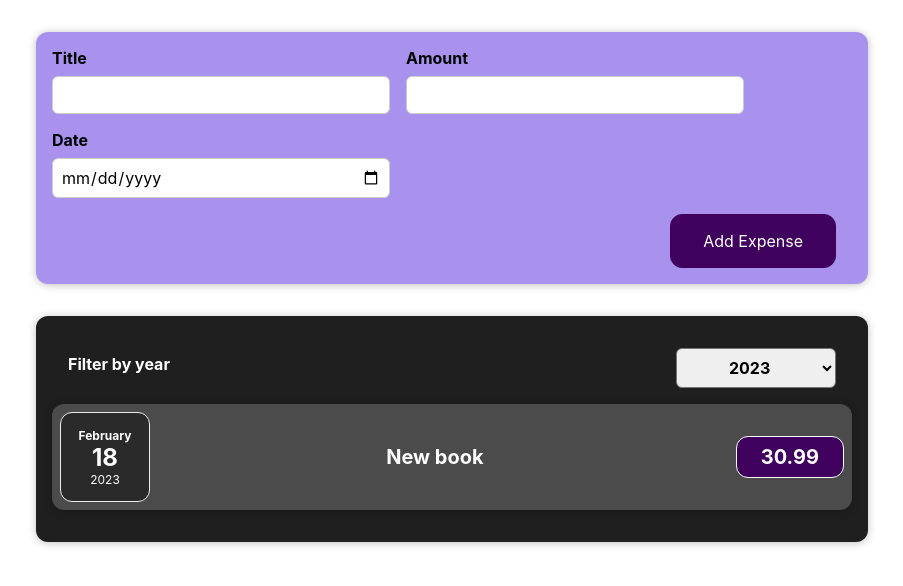
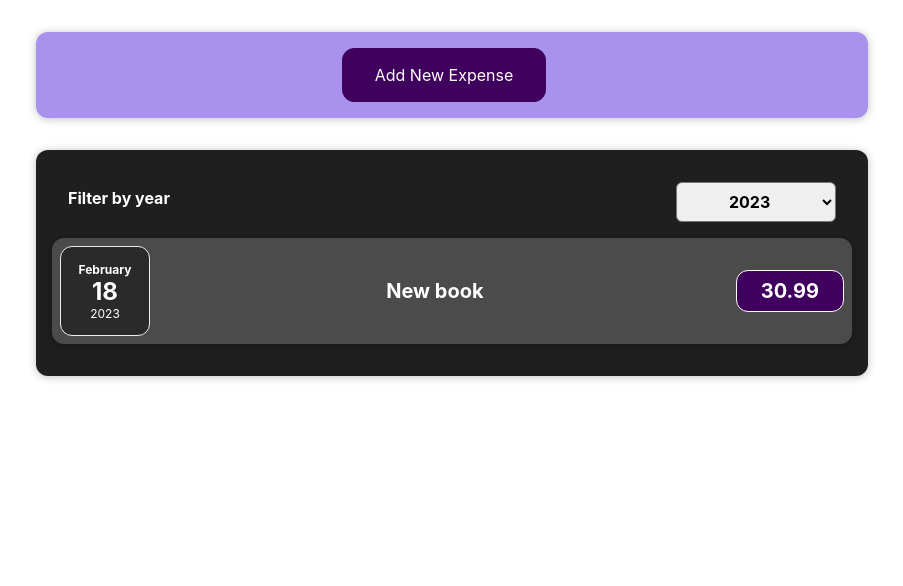
Before and after one commit to carmenjoekalda/Expenses, a React (Create React App) app: page / in a window 1280 px wide. Shown: the top 586 px of the page, without its empty margins (188-1091 px from the left). Built offline with nearby package versions, Linux system fonts and the light colour scheme.

Commit message:
14 Vormi kuvamine ja asendamine nupuga

```diff
--- a/src/components/NewExpense/ExpenseForm.js
+++ b/src/components/NewExpense/ExpenseForm.js
@@ -31,23 +31,44 @@ const ExpenseForm = (props) => {
 		setEnteredDate('')
 	}
 
-	return(
+	const cancelHandler = () => {
+		props.onCancel();
+	}
+
+	return (
 		<form onSubmit={submitHandler}>
 			<div className='new-expense__controls'>
 				<div className="new-expense__control">
 					<label>Title</label>
 					<input type="text" onChange={titleChangerHandler} value={enteredTitle} />
 				</div>
+				<div className='new-expense__control'>
+					<label>Price</label>
+					<input
+						type="number"
+						min="0.01"
+						step="0.01"
+						onChange={amountChangerHandler}
+						value="enteredAmount"
+					/>
+				</div>
 				<div className="new-expense__control">
 					<label>Amount</label>
-					<input type="number" min="0.01" step="0.01" onChange={amountChangerHandler} value={enteredAmount}/>
+					<input type="number" min="0.01" step="0.01" onChange={amountChangerHandler} value={enteredAmount} />
 				</div>
 				<div className="new-expense__control">
 					<label>Date</label>
-					<input type="date" min="2023-01-18" max="2025-12-31" onChange={dateChangerHandler} value={enteredDate}/>
+					<input
+						type="date"
+						min="2023-01-18"
+						max="2025-12-31"
+						onChange={dateChangerHandler}
+						value={enteredDate}
+					/>
 				</div>
 			</div>
 			<div className="new-expense__actions">
+				<button type="button" onClick={cancelHandler}>Cancel</button>
 				<button type="submit">Add Expense</button>
 			</div>
 		</form>
--- a/src/components/NewExpense/NewExpense.js
+++ b/src/components/NewExpense/NewExpense.js
@@ -1,21 +1,40 @@
-import React from 'react';
+import React, { useState }  from 'react';
 import './NewExpense.css'
 import ExpenseForm from "./ExpenseForm"
 
 const NewExpense = (props) => {
-	const saveExpenseDataHandler = (enteredExpenseData) => {
-		const expenseData = {
-			...enteredExpenseData,
-			id: Math.random().toString()
-		}
-		props.onAddExpense(expenseData)
-	}
+    const [isEditing, setIsEditing] = useState(false);
 
-	return(
-		<div className='new-expense'>
-			<ExpenseForm onSaveExpenseData={saveExpenseDataHandler}></ExpenseForm>
-		</div>
-	)
-}
+    const startEditingHandler = () => {
+        setIsEditing(true);
+    };
+
+    const stopEditingHandler = () => {
+        setIsEditing(false);
+    };
+
+    const saveExpenseDataHandler = (enteredExpenseData) => {
+        const expenseData = {
+            ...enteredExpenseData,
+            id: Math.random().toString(),
+        };
+        props.onAddExpense(expenseData);
+        stopEditingHandler();
+    };
+
+    return (
+        <div className="new-expense">
+            {!isEditing && (
+                <button onClick={startEditingHandler}>Add New Expense</button>
+            )}
+            {isEditing && (
+                <ExpenseForm
+                    onCancel={stopEditingHandler}
+                    onSaveExpenseData={saveExpenseDataHandler}
+                />
+            )}
+        </div>
+    );
+};
 
 export default NewExpense;
```
